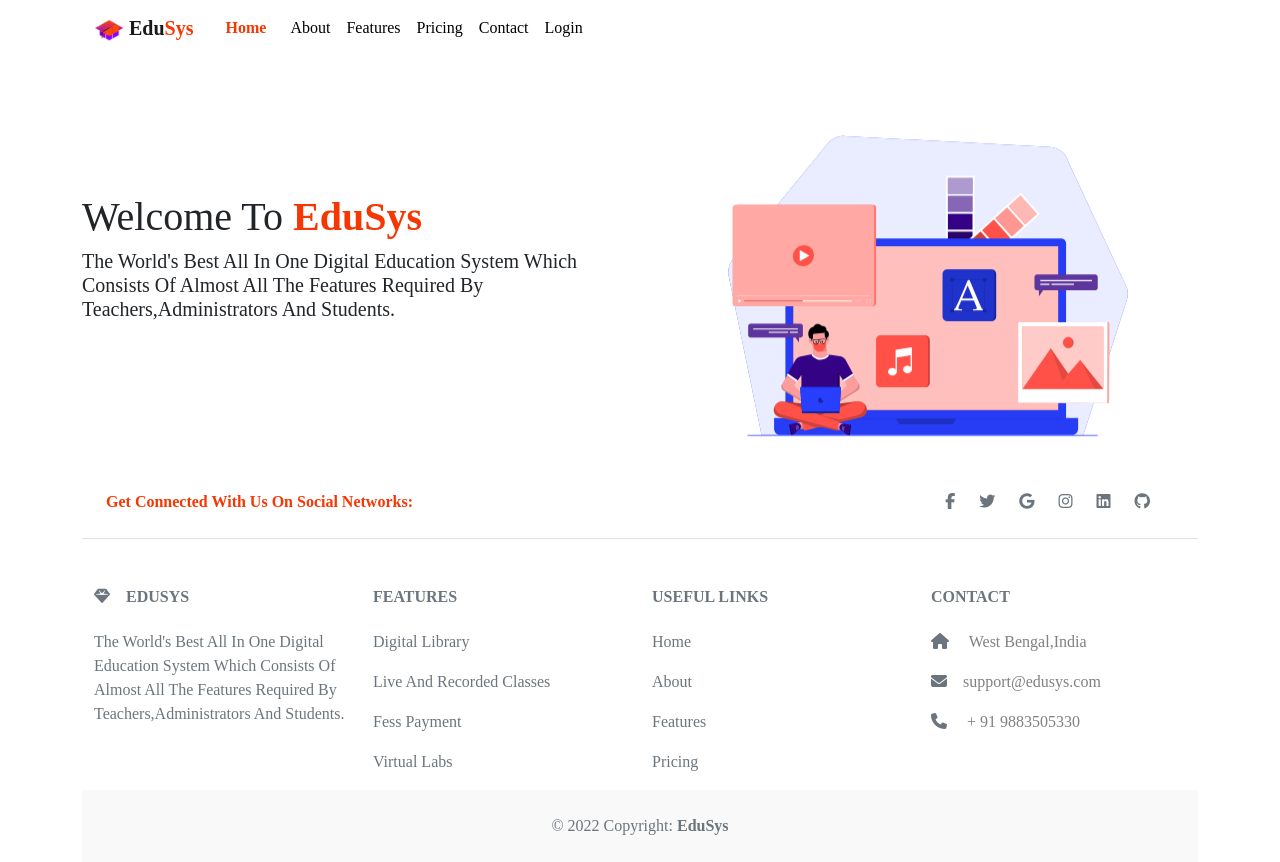
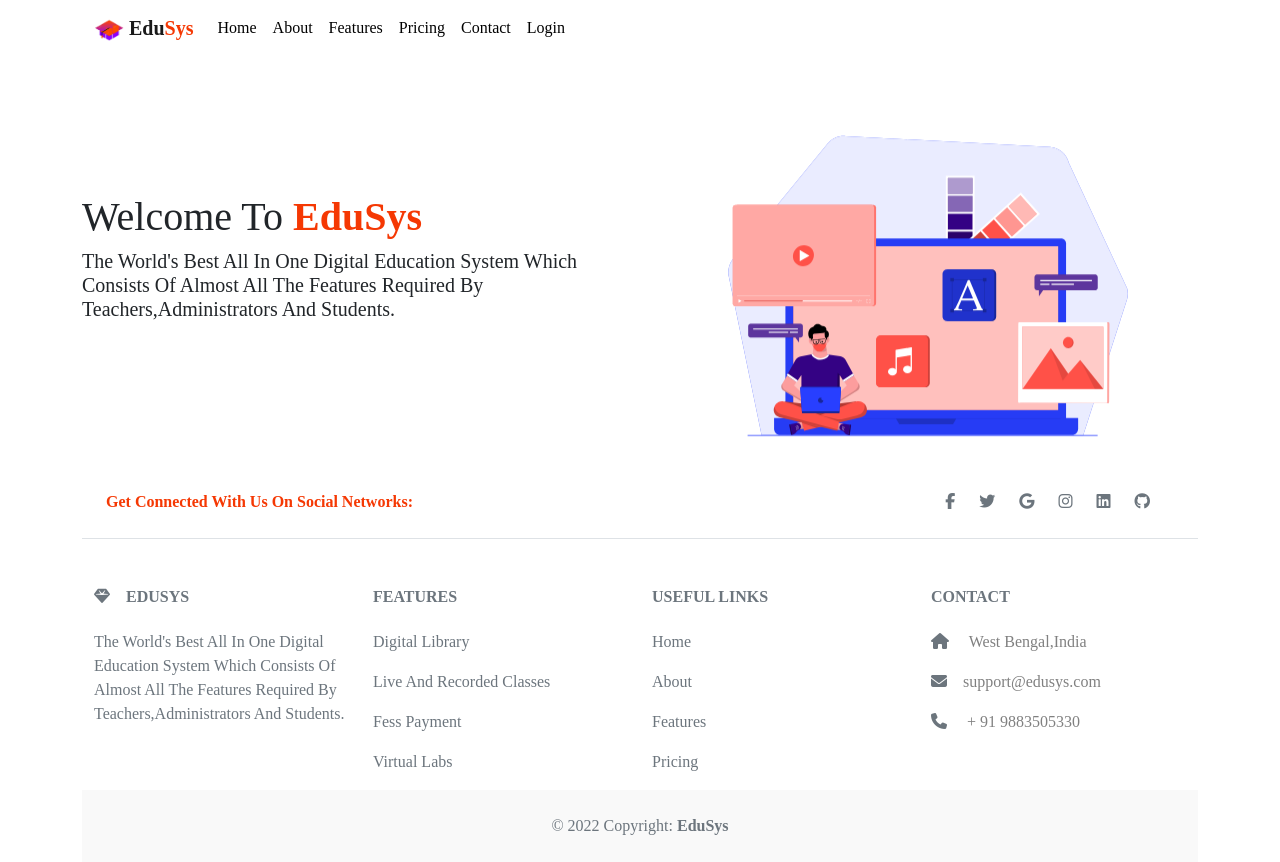
Before and after one commit to soumwadeep/EduSys, a React (Create React App) app: page / in a window 1280 px wide. Before the commit this address led to /Home. Built offline with nearby package versions, Linux system fonts and the light colour scheme.

Commit message:
Fixed Nav Routes

```diff
--- a/src/App.js
+++ b/src/App.js
@@ -14,13 +14,15 @@
     <div className="container">
       <NavBar/>
       <Routes>
+
+        <Route exact path="/" element={<Home/>} />
         <Route exact path="/Home" element={<Home/>} />
         <Route exact path="/Features" element={<Features/>} />
         <Route exact path="/Pricing" element={<Pricing/>} />
         <Route exact path="/About" element={<About/>} />
         <Route exact path="/Contact" element={<Contact/>} />
         <Route exact path="/Login" element={<Login/>} />
-        <Route path="*" element={<Navigate to="/Home" replace />} />
+        <Route path="*" element={<Navigate to="/" replace />} />
       </Routes>
       <Footer/>
     </div>
--- a/src/components/Navbar.js
+++ b/src/components/Navbar.js
@@ -27,7 +27,6 @@
                   className={(navData) =>
                     navData.isActive ? "menu_active" : "nav-link"
                   }
-                  aria-current="page"
                   to="/Home"
                   onClick={() => {
                     window.scrollTo({ top: 0, left: 0, behavior: "smooth" });
```
